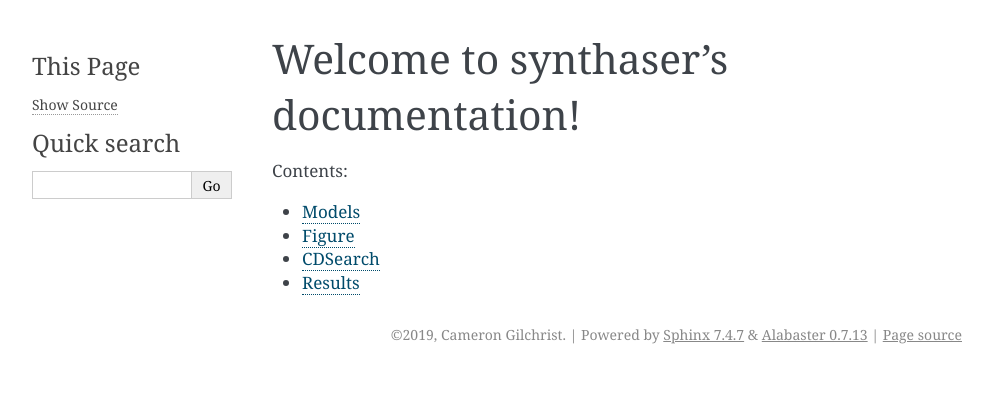
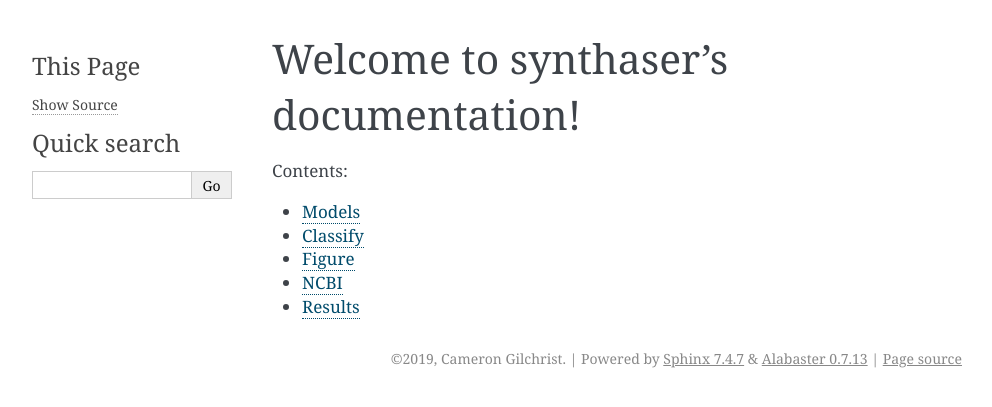
Before and after one commit to gamcil/synthaser, a Sphinx documentation site: the page built from docs/index.rst, in a window 1280 px wide. Shown: the top 407 px of the page, without its empty margins (148-1140 px from the left). Built offline with Sphinx 7.4.7, drawn with Linux system fonts in a browser that asks for light colours.

Commit message:
update docs to match code

```diff
--- a/docs/cdsearch.rst
+++ /dev/null
@@ -1,4 +0,0 @@
-CDSearch
-========
-.. automodule:: synthaser.cdsearch
-   :members:
--- /dev/null
+++ b/docs/classify.rst
@@ -0,0 +1,4 @@
+Classify
+========
+.. automodule:: synthaser.classify
+   :members:
--- a/docs/index.rst
+++ b/docs/index.rst
@@ -7,6 +7,7 @@ Contents:
     :maxdepth: 2
 
     models
+    classify
     figure
-    cdsearch
+    ncbi
     results
--- /dev/null
+++ b/docs/ncbi.rst
@@ -0,0 +1,4 @@
+NCBI
+====
+.. automodule:: synthaser.ncbi
+   :members:
```
